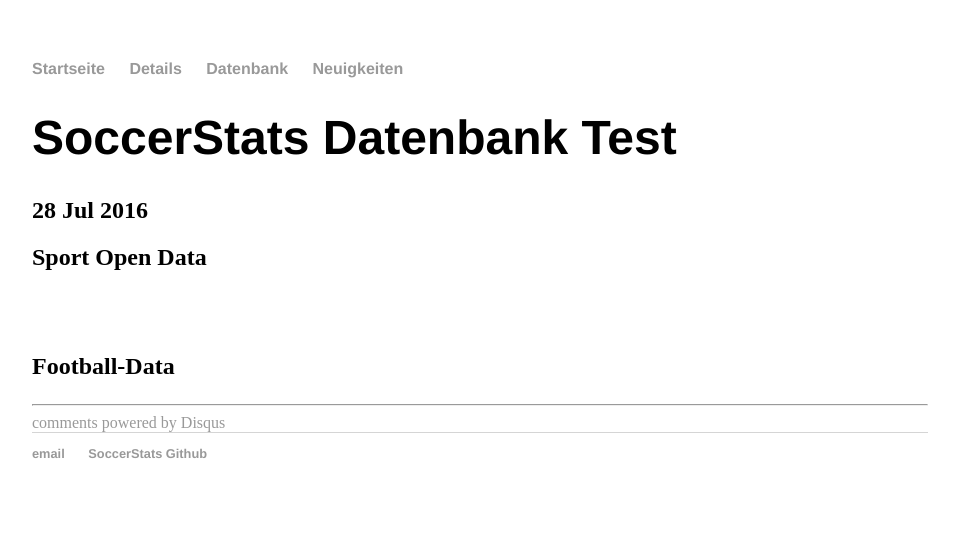
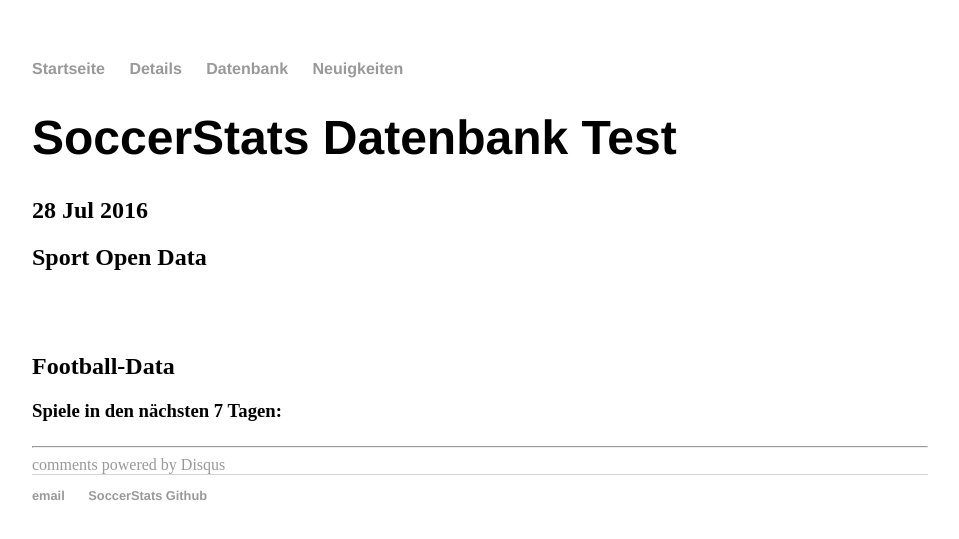
Before and after one commit to Thames1990/Thames1990.github.io, a Jekyll site: the page built from _posts/2016-07-28-database-test.md, in a window 1280 px wide. Shown: the top 539 px of the page, without its empty margins (160-1119 px from the left). Built offline with Jekyll 4.4.1, drawn with Linux system fonts in a browser that asks for light colours; nearby versions of some CDN libraries; comment, search, counter and statistics services are not loaded; part of the change alters nothing that is shown.

Commit message:
Update 2016-07-28-database-test.md

```diff
--- a/_posts/2016-07-28-database-test.md
+++ b/_posts/2016-07-28-database-test.md
@@ -20,7 +20,7 @@ date: 2016-07-28
 
 	$.ajax({
 		headers: { 'X-Auth-Token': 'bf0513ea0ba6457fb4ae6d380cca8365' },
-		url: '//api.football-data.org/v1/fixtures?timeFrame=n2',
+		url: '//api.football-data.org/v1/fixtures?timeFrame=n7',
 		dataType: 'json',
 		type: 'GET',
 	}).done(function(response) {
@@ -33,4 +33,5 @@ date: 2016-07-28
 <p id="sports_open_data"></p>
 <br>
 <h2>Football-Data</h2>
+<h3>Spiele in den nächsten 7 Tagen:</h3>
 <p id="football_data"></p>
```
